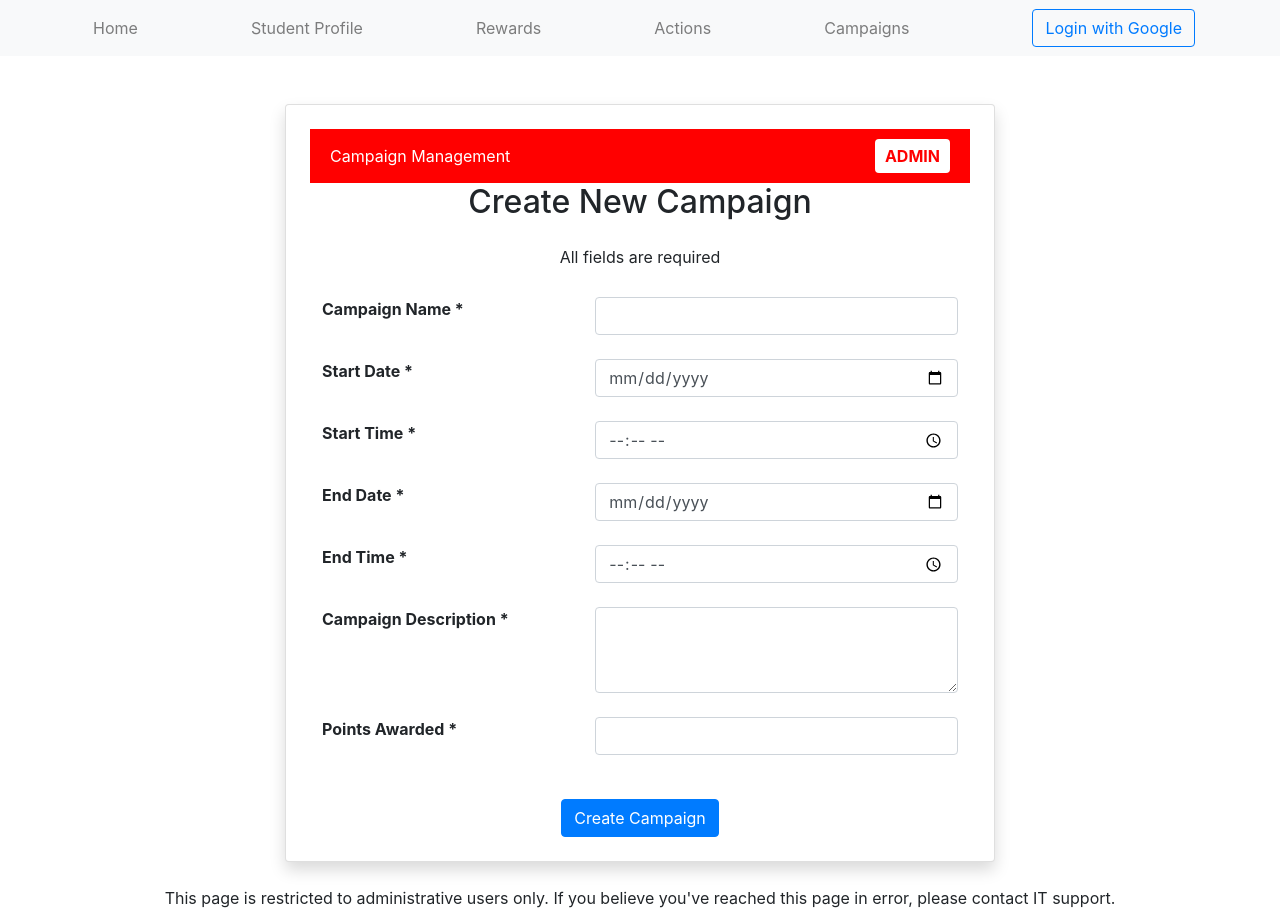
After one commit to CSCI3356-Fall2024/Electronic-Eagles, a Django app: page /campaign/create/ in a window 1280 px wide. The commit adds this page. Run offline with Django 5.2, Linux system fonts and the light colour scheme; some libraries are stand-ins or nearby versions.

Commit message:
Create Campaign
made campaign form, model, create html file, and view. This is a temporary view for the main campaign page as we should have a list of running campaigns

```diff
--- a/delivery3/app/forms.py
+++ b/delivery3/app/forms.py
@@ -1,6 +1,6 @@
 from django import forms
 from allauth.account.forms import SignupForm
-from .models import UserProfile
+from .models import UserProfile, Campaign
 
 class UserProfileForm(forms.ModelForm):
     class Meta:
@@ -9,3 +9,8 @@ class UserProfileForm(forms.ModelForm):
         widgets = {
             'graduation_year': forms.NumberInput(attrs={'min': 2020, 'max': 2030}),
         }
+
+class CampaignForm(forms.ModelForm):
+    class Meta:
+        model = Campaign
+        fields = ['name', 'start_date', 'start_time', 'end_date', 'end_time', 'description', 'points']
--- a/delivery3/app/models.py
+++ b/delivery3/app/models.py
@@ -17,3 +17,22 @@ class UserProfile(models.Model):
 
     def __str__(self):
         return self.user.username
+
+class Campaign(models.Model):
+    name = models.CharField(max_length=100)
+    start_date = models.DateField(auto_now=False, auto_now_add=False)
+    start_time = models.DateTimeField(auto_now=False, auto_now_add=False) #ADDITION TO OUR CONTRACT
+    end_date = models.DateField(auto_now=False, auto_now_add=False)
+    end_time = models.DateTimeField(auto_now=False, auto_now_add=False)
+    description = models.TextField()
+    points = models.IntegerField() #Do we set a range on the points?
+
+    def __str__(self):
+        return self.name
+
+    def clean(self):
+        super().clean()
+        if self.start_date > self.end_date:
+            raise ValidationError("Start date cannot be after end date.")
+        if (self.start_date == self.end_date) and (self.start_time >= self.end_time):
+            raise ValidationError("For the same start and end date, start time must be before end time.")
--- a/delivery3/app/templates/base.html
+++ b/delivery3/app/templates/base.html
@@ -47,7 +47,7 @@
                     <a class="nav-link" href="#">Actions</a>
                 </li>
                 <li class="nav-item">
-                    <a class="nav-link" href="#">Campaigns</a>
+                    <a class="nav-link" href="{% url 'campaign_create' %}">Campaigns</a>
                 </li>
             </ul>
 
--- /dev/null
+++ b/delivery3/app/templates/campaign_create.html
@@ -0,0 +1,66 @@
+{% extends "base.html" %}
+
+{% block title %}
+    Create New Campaign
+{% endblock %}
+
+{% block content %}
+<div class="container mt-5">
+    <div class="row justify-content-center">
+        <div class="col-lg-8 col-md-10">
+            <div class="card shadow">
+                <div class="card-body p-4">
+                    <div class="admin-banner">
+                        <span>Campaign Management</span>
+                        <span class="admin-tag">ADMIN</span>
+                    </div>
+                    <h2 class="text-center mb-4">Create New Campaign</h2>
+                    <p class="text-center form-required-notice">All fields are required</p>
+
+                    <form method="post">
+                        {% csrf_token %}
+                        <table class="table table-borderless">
+                            <tbody>
+                                <tr>
+                                    <th><label for="campaign-name">Campaign Name <span class="required-asterisk">*</span></label></th>
+                                    <td><input type="text" id="campaign-name" name="name" class="form-control" required></td>
+                                </tr>
+                                <tr>
+                                    <th><label for="start-date">Start Date <span class="required-asterisk">*</span></label></th>
+                                    <td><input type="date" id="start-date" name="start_date" class="form-control" required></td>
+                                </tr>
+                                <tr>
+                                    <th><label for="start-time">Start Time <span class="required-asterisk">*</span></label></th>
+                                    <td><input type="time" id="start-time" name="start_time" class="form-control" required></td>
+                                </tr>
+                                <tr>
+                                    <th><label for="end-date">End Date <span class="required-asterisk">*</span></label></th>
+                                    <td><input type="date" id="end-date" name="end_date" class="form-control" required></td>
+                                </tr>
+                                <tr>
+                                    <th><label for="end-time">End Time <span class="required-asterisk">*</span></label></th>
+                                    <td><input type="time" id="end-time" name="end_time" class="form-control" required></td>
+                                </tr>
+                                <tr>
+                                    <th><label for="description">Campaign Description <span class="required-asterisk">*</span></label></th>
+                                    <td><textarea id="description" name="description" class="form-control" rows="3" required></textarea></td>
+                                </tr>
+                                <tr>
+                                    <th><label for="points">Points Awarded <span class="required-asterisk">*</span></label></th>
+                                    <td><input type="number" id="points" name="points" class="form-control" min="0" required></td>
+                                </tr>
+                            </tbody>
+                        </table>
+                        <div class="text-center">
+                            <button type="submit" class="btn btn-primary mt-3">Create Campaign</button>
+                        </div>
+                    </form>
+                </div>
+            </div>
+        </div>
+    </div>
+</div>
+<div class="admin-footer text-center mt-4">
+    This page is restricted to administrative users only. If you believe you've reached this page in error, please contact IT support.
+</div>
+{% endblock %}
--- a/delivery3/app/views.py
+++ b/delivery3/app/views.py
@@ -3,8 +3,8 @@ from django.contrib.auth.decorators import login_required
 from django.contrib.auth import logout
 from allauth.socialaccount.models import SocialAccount
 from .models import UserProfile
-from .forms import UserProfileForm
-from .models import UserProfile
+from .forms import UserProfileForm, CampaignForm
+from .models import UserProfile, Campaign
 from app import forms
 
 def landing_page(request):
@@ -50,3 +50,22 @@ def profile_setup(request):
 def logout_view(request):
     logout(request)
     return redirect('landing_page')
+
+def campaign_create_view(request):
+    # Instantiate the form based on POST data if the request is POST; otherwise, instantiate an empty form
+    if request.method == 'POST':
+        form = CampaignForm(request.POST)
+        if form.is_valid():
+            try:
+                # Save the form data to create a new Campaign instance
+                form.save()
+                messages.success(request, "Campaign created successfully!")
+                return redirect('campaign_list')  # Replace with your redirect URL after creation
+            except ValidationError as e:
+                form.add_error(None, e)
+        else:
+            messages.error(request, "There was an error with your submission.")
+    else:
+        form = CampaignForm()
+
+    return render(request, 'campaign_create.html', {'form': form})
--- a/delivery3/delivery3/urls.py
+++ b/delivery3/delivery3/urls.py
@@ -27,6 +27,8 @@ urlpatterns = [
     path('profile-setup/', views.profile_setup, name='profile_setup'),
     path('profile/', views.profile_view, name='profile'),
     path('logout/', views.logout_view, name='logout'),
+    path('campaign/create/', views.campaign_create_view, name='campaign_create'),
+
 ]
 
 if settings.DEBUG:
```
